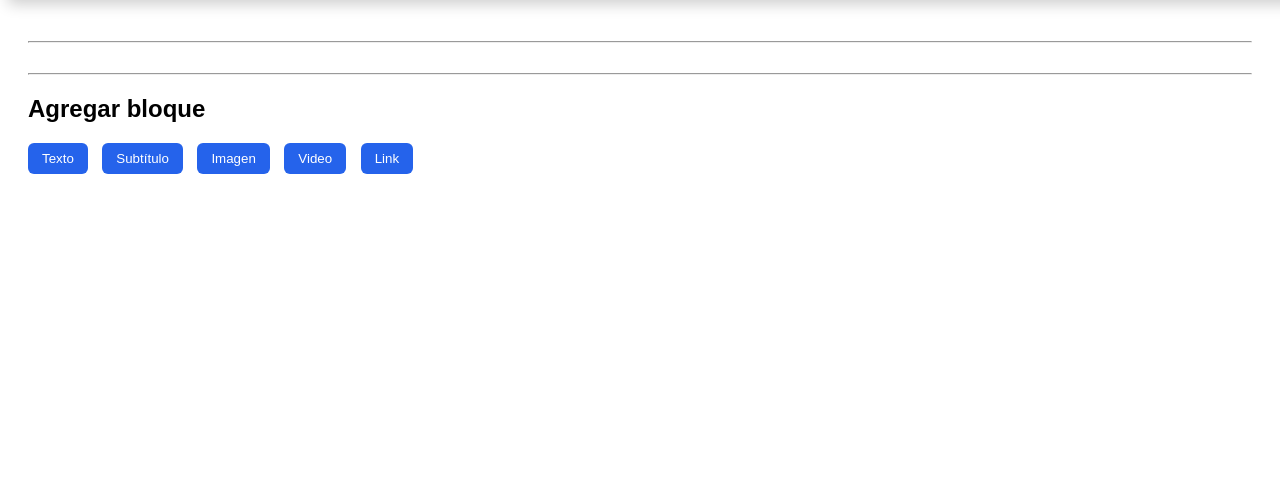
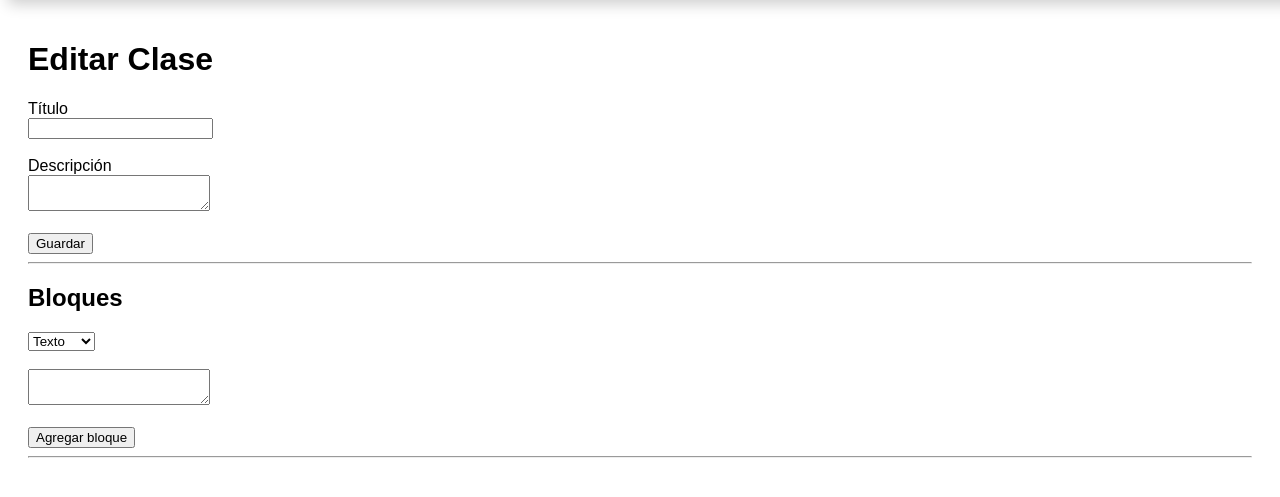
Before and after one commit to TotiManuel/JMM, a Flask app: template templates/editar_clase.html in a window 1280 px wide; the page is wider, and only the part inside the window is pictured. Shown: the part 49-546 px from the top of that part. Run offline with Flask 3, Linux system fonts and the light colour scheme; the template is opened without the code that fills it, so the values that code supplies are empty.

Commit message:
update editar clase

```diff
--- a/app.py
+++ b/app.py
@@ -157,6 +157,28 @@ def api_agregar_bloque(clase_id):
     db.session.commit()
 
     return {"status": "ok"}
+@app.route('/clases/<int:id>/editar', methods=['GET','POST'])
+@login_required
+def editar_clase(id):
+
+    clase = Clase.query.get_or_404(id)
+
+    bloques = BloqueClase.query.filter_by(
+        clase_id=id
+    ).order_by(BloqueClase.orden).all()
+
+    if request.method == 'POST':
+
+        clase.titulo = request.form['titulo']
+        clase.descripcion = request.form['descripcion']
+
+        db.session.commit()
+
+    return render_template(
+        "editar_clase.html",
+        clase=clase,
+        bloques=bloques
+    )
 #endregion
 
 @app.route('/organizacion')
--- a/templates/editar_clase.html
+++ b/templates/editar_clase.html
@@ -1,143 +1,59 @@
 {% extends "base.html" %}
 
 {% block content %}
-<style>
-#editor{
-margin-top:30px;
-}
 
-.bloque{
-padding:15px;
-margin-bottom:15px;
-background:white;
-border-radius:8px;
-box-shadow:0 2px 6px rgba(0,0,0,0.08);
-}
+<h1>Editar Clase</h1>
 
-.bloque img{
-max-width:500px;
-margin-top:10px;
-}
+<form method="POST">
 
-.bloques-botones button{
-margin-right:10px;
-padding:8px 14px;
-border:none;
-border-radius:6px;
-background:#2563eb;
-color:white;
-cursor:pointer;
-}
+<label>Título</label><br>
+<input type="text" name="titulo" value="{{ clase.titulo }}" required>
 
-textarea{
-width:100%;
-padding:10px;
-border-radius:6px;
-border:1px solid #ddd;
-}
-</style>
-<h1>{{ clase.titulo }}</h1>
+<br><br>
 
-<p>{{ clase.descripcion }}</p>
+<label>Descripción</label><br>
+<textarea name="descripcion">{{ clase.descripcion }}</textarea>
+
+<br><br>
+
+<button type="submit">Guardar</button>
+
+</form>
 
 <hr>
 
-<div id="editor">
+<h2>Bloques</h2>
 
-{% for b in clase.bloques %}
+<form method="POST" action="/clases/{{ clase.id }}/bloque">
 
-<div class="bloque">
+<select name="tipo">
+<option value="texto">Texto</option>
+<option value="imagen">Imagen</option>
+<option value="video">Video</option>
+</select>
 
-{% if b.tipo == "titulo" %}
-<h2>{{ b.contenido }}</h2>
-{% endif %}
+<br><br>
 
-{% if b.tipo == "subtitulo" %}
-<h3>{{ b.contenido }}</h3>
-{% endif %}
+<textarea name="contenido"></textarea>
 
-{% if b.tipo == "texto" %}
-<p>{{ b.contenido }}</p>
-{% endif %}
+<br><br>
 
-{% if b.tipo == "imagen" %}
-<img src="{{ b.contenido }}">
-{% endif %}
+<button type="submit">Agregar bloque</button>
 
-{% if b.tipo == "video" %}
-<iframe src="{{ b.contenido }}"></iframe>
-{% endif %}
+</form>
 
-{% if b.tipo == "url" %}
-<a href="{{ b.contenido }}" target="_blank">{{ b.contenido }}</a>
-{% endif %}
+<hr>
+
+{% for bloque in bloques %}
+
+<div style="border:1px solid #ccc; padding:10px; margin-bottom:10px">
+
+<strong>{{ bloque.tipo }}</strong>
+
+<p>{{ bloque.contenido }}</p>
 
 </div>
 
 {% endfor %}
 
-</div>
-
-<hr>
-
-<h2>Agregar bloque</h2>
-
-<div class="bloques-botones">
-
-<button onclick="nuevoBloque('texto')">Texto</button>
-<button onclick="nuevoBloque('subtitulo')">Subtítulo</button>
-<button onclick="nuevoBloque('imagen')">Imagen</button>
-<button onclick="nuevoBloque('video')">Video</button>
-<button onclick="nuevoBloque('url')">Link</button>
-
-</div>
-
-<div id="nuevoBloque" style="display:none">
-
-<textarea id="contenido"></textarea>
-
-<br><br>
-
-<button onclick="guardarBloque()">Guardar bloque</button>
-
-</div>
-
-<script>
-
-let tipoBloque = ""
-
-function nuevoBloque(tipo){
-
-tipoBloque = tipo
-
-document.getElementById("nuevoBloque").style.display = "block"
-
-}
-
-function guardarBloque(){
-
-let contenido = document.getElementById("contenido").value
-
-fetch("/api/agregar_bloque/{{clase.id}}", {
-
-method:"POST",
-
-headers:{
-"Content-Type":"application/x-www-form-urlencoded"
-},
-
-body:`tipo=${tipoBloque}&contenido=${contenido}`
-
-})
-.then(r=>r.json())
-.then(data=>{
-
-location.reload()
-
-})
-
-}
-
-</script>
-
 {% endblock %}
```
